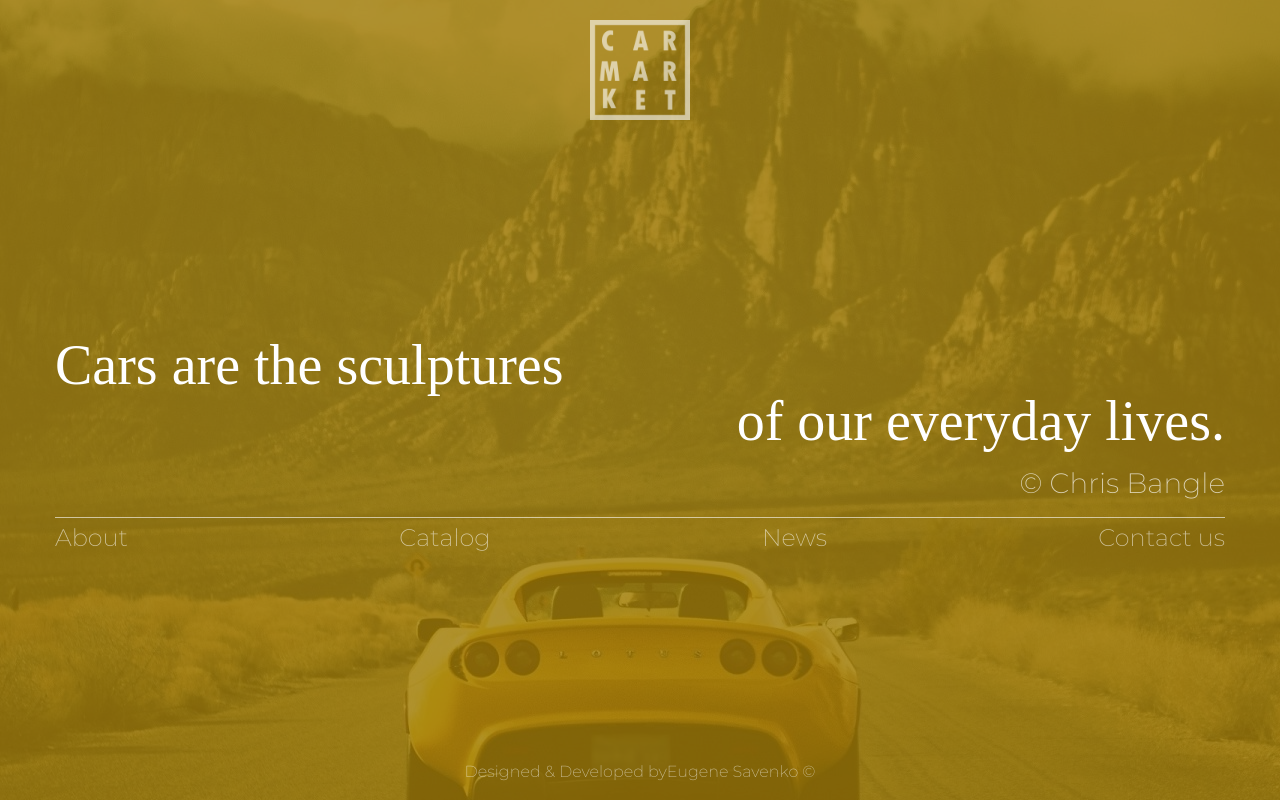
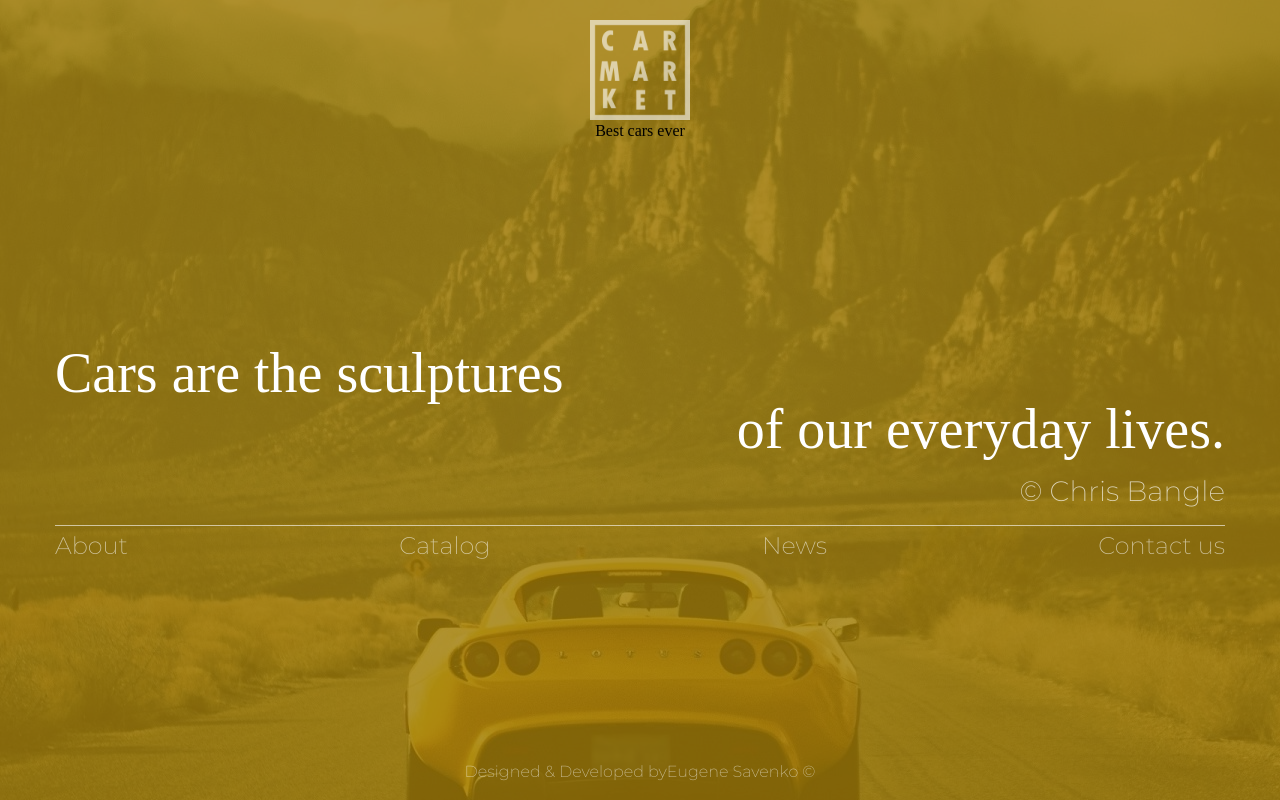
Before and after one commit to JeniaSavenko/best_of_the_best_site, a website: page index.html in a window 1280 px wide. Drawn offline with Linux system fonts and the light colour scheme; a web font is replaced by a local one.

Commit message:
magistr yoba 6

```diff
--- a/index.html
+++ b/index.html
@@ -12,6 +12,10 @@
         <header class="intro-section__header">
             <div class="intro-section__wrap">
                 <p><a href="index.html"><img class="intro-section__logo" src="dist/img/logo.png" alt=""></a></p>
+                <p class="intro-section__logo--hidden-for-pc">
+                    <span>Best cars</span>
+                    <span>ever</span>
+                </p>
             </div>
         </header>
         <main class="intro-section">
--- a/src/sass/sections/_intro.scss
+++ b/src/sass/sections/_intro.scss
@@ -15,7 +15,6 @@
       width: 100%;
     }
   }
-
   &__menu-list &__menu-list-item {
     font-family: $ExtraLight;
     font-weight: 200;
@@ -82,5 +81,4 @@
     height: 100px;
     opacity: .6;
   }
-
 }
```
